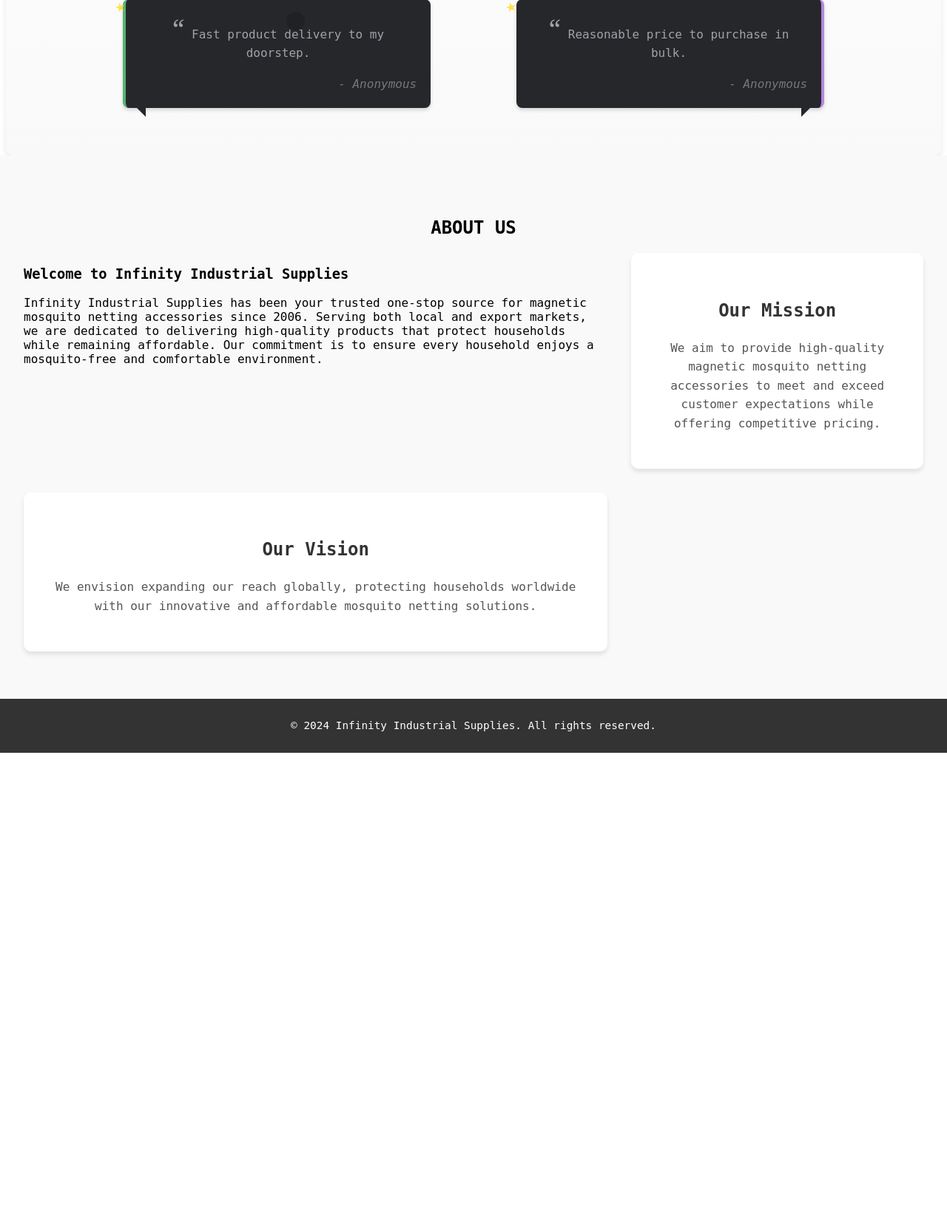
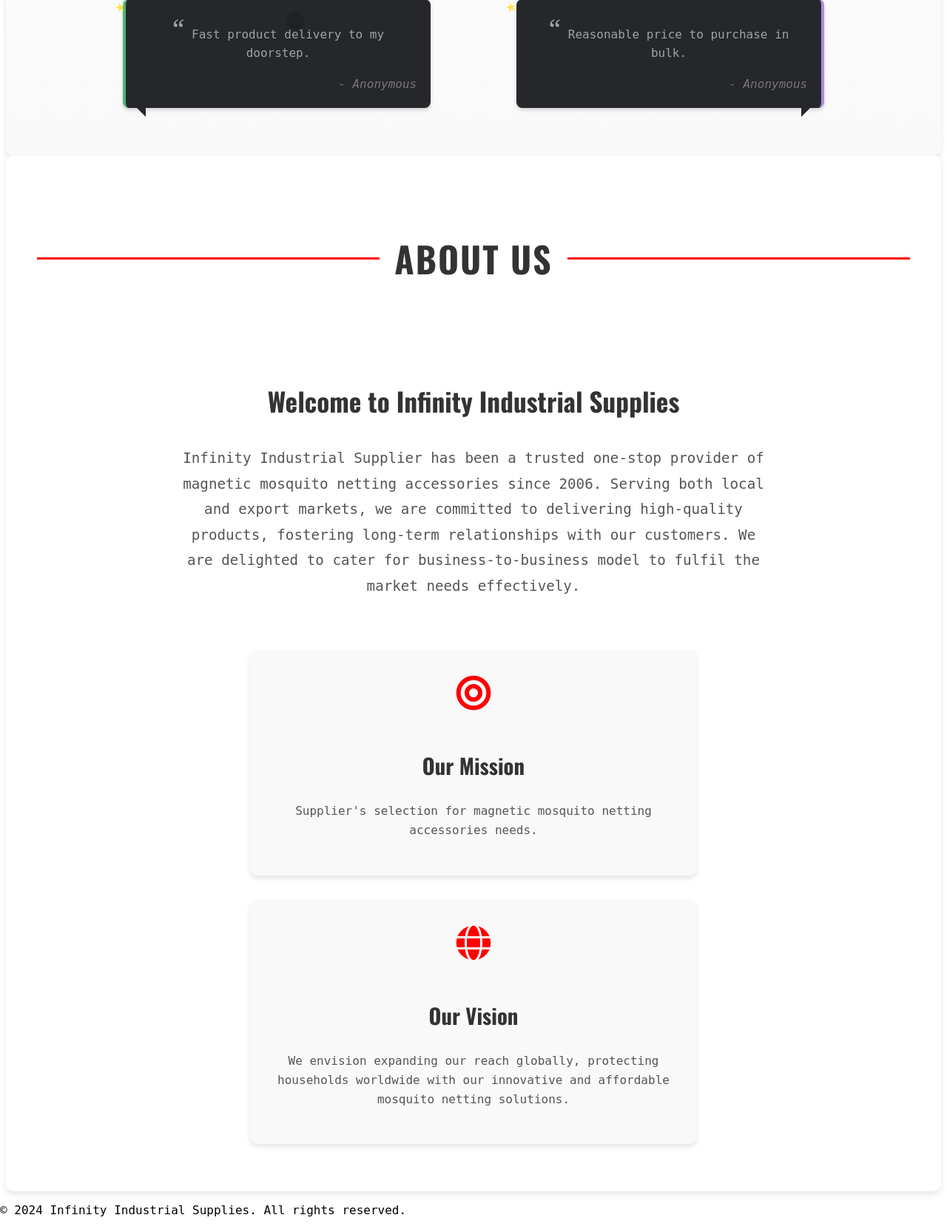
Before and after one commit to WenSuen/Infinity, a PHP site: page / in a window 1280 px wide. Shown: the part 2402-4064 px from the top of the page at 74% size. Before the commit the page ends 3420 px from the top, so only its background shows below. Run offline with PHP 8.4, Linux system fonts and the light colour scheme; some libraries are stand-ins or nearby versions.

Commit message:
About Us section adjusting

```diff
--- a/css/style.css
+++ b/css/style.css
@@ -450,91 +450,123 @@
 
 /* About Us Section */
 .about-us-section {
+    position: relative;
     padding: 4em 2em;
-    background-color: #f9f9f9;
+    background-color: #ffffff;
     text-align: center;
-    position: relative;
-    max-width: 1400px; /* Extended width */
+    max-width: 1200px;
     margin: 0 auto;
+    border-radius: 10px;
+    box-shadow: 0px 4px 8px rgba(0, 0, 0, 0.1);
 }
 
-.about-us-container {
-    display: grid;
-    grid-template-columns: 2fr 1fr; /* Two-column layout */
-    gap: 2em;
+/* About Us Header */
+.about-us-header h2 {
+    font-size: 3rem;
+    font-family: 'Oswald', sans-serif;
+    font-weight: 700;
+    color: #333;
+    text-transform: uppercase;
+    letter-spacing: 2px;
+    margin-bottom: 2em;
+    display: flex;
+    align-items: center;
+    justify-content: center;
+    gap: 10px;
 }
 
-.about-us-text {
-    grid-column: span 1;
-    text-align: left; /* Align text to the left */
+.about-us-header h2::before,
+.about-us-header h2::after {
+    content: '';
+    flex: 1;
+    height: 3px;
+    background-color: #f00;
+    margin: 0 10px;
 }
 
-.about-us-mission-vision {
+/* About Us Container */
+.about-us-container {
     display: flex;
     flex-direction: column;
-    gap: 2em;
-    justify-content: space-between;
+    align-items: center;
+    gap: 3em;
 }
 
+/* About Us Text Section */
+.about-us-text {
+    max-width: 800px;
+    text-align: center;
+}
+
+.about-us-text h3 {
+    font-size: 2.2rem;
+    font-family: 'Oswald', sans-serif;
+    color: #333;
+    margin-bottom: 1em;
+}
+
+.about-us-text p {
+    font-size: 1.2rem;
+    line-height: 1.8;
+    color: #555;
+}
+
+/* Mission and Vision Container */
+.about-us-details {
+    display: flex;
+    flex-wrap: wrap;
+    gap: 2em;
+    justify-content: space-around;
+    width: 100%;
+}
+
+/* Mission and Vision Boxes */
 .mission, .vision {
-    background-color: #fff;
+    background-color: #f9f9f9;
     padding: 2em;
     border-radius: 10px;
     box-shadow: 0px 4px 6px rgba(0, 0, 0, 0.1);
+    flex: 1 1 calc(48% - 1em);
+    max-width: 45%;
     text-align: center;
+    transition: transform 0.3s ease, box-shadow 0.3s ease;
 }
 
+.mission:hover, .vision:hover {
+    transform: translateY(-5px);
+    box-shadow: 0px 6px 12px rgba(0, 0, 0, 0.2);
+}
+
+/* Icons */
 .mission .icon, .vision .icon {
     font-size: 3rem;
     color: #f00;
     margin-bottom: 1em;
 }
 
+/* Mission and Vision Headings */
 .mission h4, .vision h4 {
-    font-size: 1.5rem;
+    font-size: 1.8rem;
+    font-family: 'Oswald', sans-serif;
     color: #333;
     margin-bottom: 1em;
 }
 
+/* Mission and Vision Text */
 .mission p, .vision p {
     font-size: 1rem;
+    line-height: 1.6;
     color: #555;
-    line-height: 1.6;
-}
-
-/* Footer */
-.main-footer {
-    background-color: #333;
-    color: white;
-    text-align: center;
-    padding: 1em;
-    font-size: 0.9rem;
 }
 
 /* Responsive Design */
 @media (max-width: 768px) {
-    #main-header nav ul {
+    .about-us-details {
         flex-direction: column;
-        gap: 1em;
+        align-items: center;
     }
 
-    .hero-content h1 {
-        font-size: 2.5rem;
-    }
-
-    .hero-content p {
-        font-size: 1rem;
-    }
-
-    .product-grid {
-        grid-template-columns: repeat(auto-fit, minmax(150px, 1fr));
-    }
-
-    .call-to-action h2 {
-        font-size: 2rem;
-    }
-
-    .call-to-action .btn {
-        font-size: 1rem;
+    .mission, .vision {
+        max-width: 100%;
     }
 }
--- a/index.html
+++ b/index.html
@@ -133,25 +133,32 @@
             <div class="about-us-text">
                 <h3>Welcome to Infinity Industrial Supplies</h3>
                 <p>
-                    Infinity Industrial Supplies has been your trusted one-stop source for magnetic mosquito netting
-                    accessories since 2006. Serving both local and export markets, we are dedicated to delivering
-                    high-quality products that protect households while remaining affordable. Our commitment is to
-                    ensure every household enjoys a mosquito-free and comfortable environment.
+                    Infinity Industrial Supplier has been a trusted one-stop provider of magnetic mosquito
+                    netting accessories since 2006. Serving both local and export markets, we are committed
+                    to delivering high-quality products, fostering long-term relationships with our customers.
+                    We are delighted to cater for business-to-business model to fulfil the market needs effectively.
                 </p>
             </div>
+            <div class="about-us-details">
                 <div class="mission">
+                    <div class="icon">
+                        <i class="fas fa-bullseye"></i>
+                    </div>
                     <h4>Our Mission</h4>
                     <p>
-                    We aim to provide high-quality magnetic mosquito netting accessories to meet and exceed
-                    customer expectations while offering competitive pricing.
+                        Supplier's selection for magnetic mosquito netting accessories needs.
                     </p>
                 </div>
                 <div class="vision">
+                    <div class="icon">
+                        <i class="fas fa-globe"></i>
+                    </div>
                     <h4>Our Vision</h4>
                     <p>
                         We envision expanding our reach globally, protecting households worldwide with our innovative
                         and affordable mosquito netting solutions.
                     </p>
+                </div>
             </div>
         </div>
     </section>
```
Lines whose indentation alone changed are shown as unchanged.
